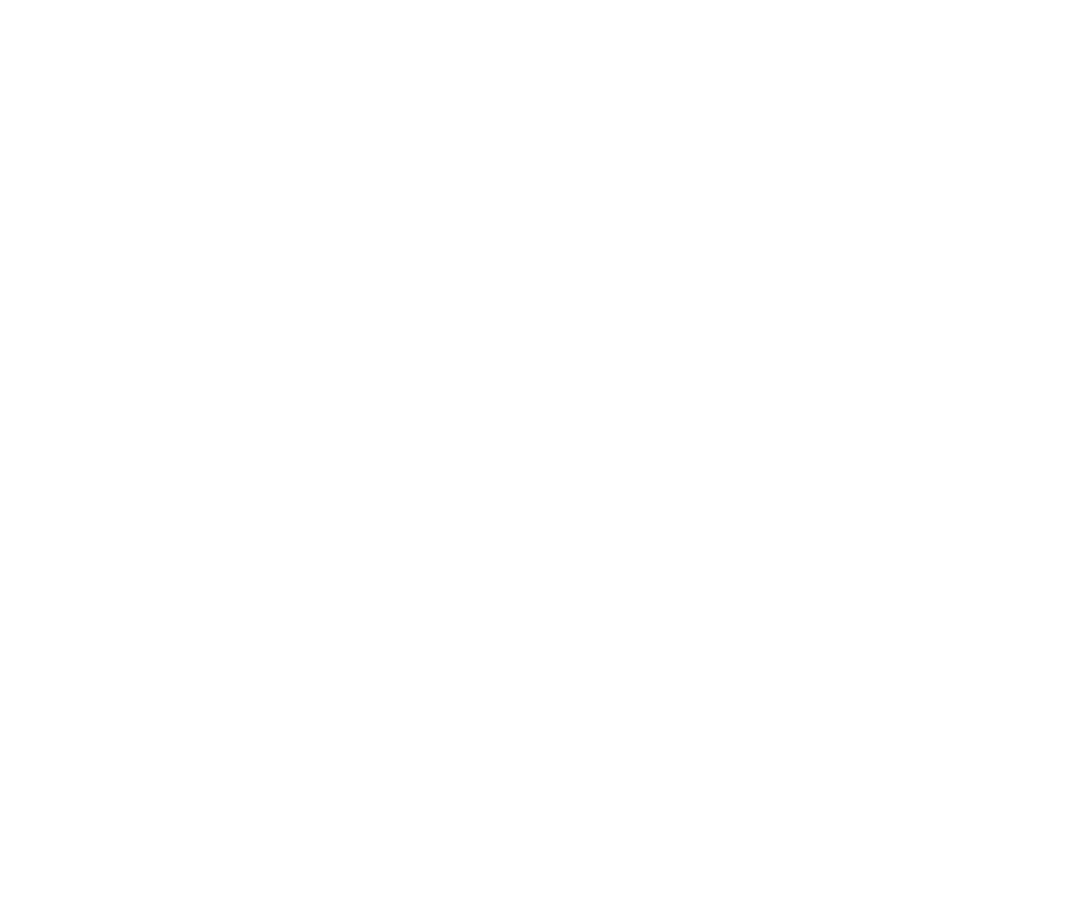
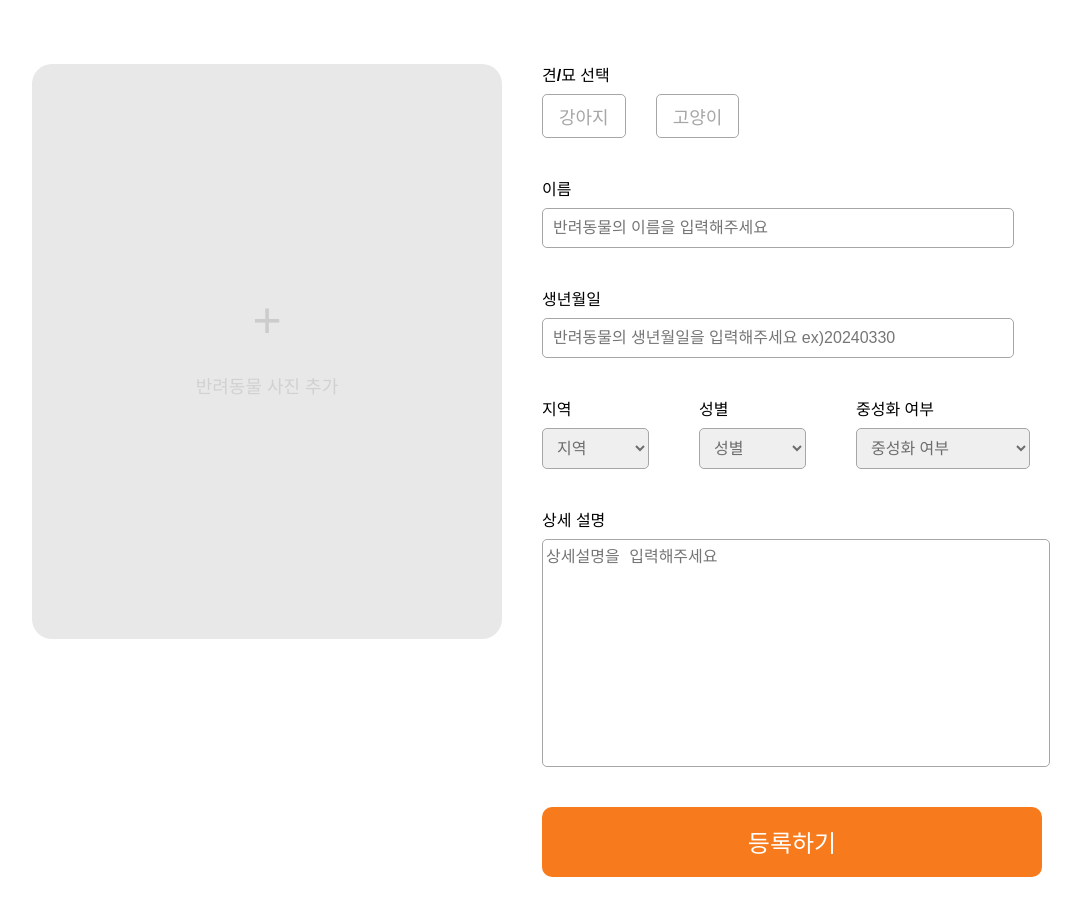
Before and after one commit to Nod-e-ata/nyang-meongsori, a React (Vite) app: page /petform in a window 1280 px wide. Shown: the top 916 px of the page, without its empty margins (94-1175 px from the left). Before the commit the page ends 800 px from the top, so only its background shows below. Built offline with nearby package versions, Linux system fonts and the light colour scheme; a web font is replaced by a local one.

Commit message:
feat: petform page, add petform path

```diff
--- a/src/App.jsx
+++ b/src/App.jsx
@@ -1,11 +1,22 @@
+import React from 'react';
+import {BrowserRouter as Router, Routes, Route} from 'react-router-dom';
 import './App.css'
+import Login from './pages/login';
+import Signup from './pages/signup';
+import MyPage from './pages/mypage';
+import PetForm from './pages/pet-form';
 
 function App() {
   return (
-    <div className="centered-container">
-      {/* 빈화면 */}
-    </div>
-  )
-}
+    <Router>
+      <Routes>
+        <Route path="/login" element={<Login/>}/>
+        <Route path="/signup" element={<Signup/>}/>
+        <Route path="/mypage" element={<MyPage/>}/>
+        <Route path="/petform" element={<PetForm/>}/>
+      </Routes>
+    </Router>
+  );
+};
 
-export default App
+export default App;
--- /dev/null
+++ b/src/pages/pet-form.css
@@ -0,0 +1,178 @@
+.pet-form {
+  display: flex;
+  justify-content: center;
+  align-items: flex-start;
+  gap: 40px;
+  padding: 40px 20px;
+}
+
+.pet-form-container {
+  padding-top: 140px;
+  box-sizing: border-box;
+}
+
+.form-left {
+  flex: 1;
+  display: flex;
+  justify-content: center;
+  align-items: center;
+}
+
+.photo-upload {
+  width: 470px;
+  height: 575px;
+  border-radius: 20px;
+  background-color: #e8e8e8;
+  display: flex;
+  flex-direction: column;
+  justify-content: center;
+  align-items: center;
+  color: #a6a6a6;
+  font-size: 24px;
+  cursor: pointer;
+  position: relative;
+  overflow: hidden;
+  transition: background-color 0.3s ease;
+}
+
+.photo-upload:hover {
+  background-color: #f0f0f0;
+}
+
+.photo-upload span {
+  font-size: 50px;
+  color: #ccc;
+  margin-bottom: 8px;
+}
+
+.photo-upload p {
+  font-size: 18px;
+  margin-top: 8px;
+  color: #d1d1d1;
+  font-weight: 500;
+}
+
+.photo-preview {
+  width: 100%;
+  height: 100%;
+  object-fit: cover;
+  border-radius: 20px;
+}
+
+.form-right {
+  flex: 1;
+  display: flex;
+  flex-direction: column;
+  gap: 20px;
+}
+
+.input-group {
+  display: flex;
+  flex-direction: column;
+  align-items: flex-start;
+  margin-bottom: 20px;
+}
+
+.input-group label {
+  font-weight: bold;
+  margin-bottom: 6px;
+  margin-left: 0;
+}
+
+.input-group input {
+  width: 100%;
+  max-width: 450px;
+  padding: 10px;
+  border: 1px solid #a6a6a6;
+  border-radius: 5px;
+  font-size: 16px;
+  color: #a6a6a6;
+}
+
+.input-group select {
+  padding: 10px;
+  border: 1px solid #a6a6a6;
+  border-radius: 5px;
+  font-size: 16px;
+  margin-right: 30px;
+  width: 107px;
+  padding-right: 30px;
+  color: #6d6d6d;
+}
+
+.input-group select option {
+  color: #a6a6a6;
+}
+
+.input-group.neuter-group select {
+  width: 174px;
+  color: #6d6d6d;
+}
+
+.input-group textarea {
+  border: 1px solid #a6a6a6;
+  border-radius: 5px;
+  font-size: 16px;
+  resize: none;
+  min-width: 500px;
+  min-height: 220px;
+  color: #a6a6a6;
+  padding: 3px;
+}
+
+.button-group {
+  display: flex;
+  gap: 10px;
+  padding: 0;
+  margin: 0;
+}
+
+.button-group button {
+  padding: 8px 16px;
+  border: 1px solid #a6a6a6;
+  background-color: #ffffff;
+  border-radius: 5px;
+  cursor: pointer;
+  font-size: 18px;
+  color: #a6a6a6;
+  margin-right: 20px;
+  transition: none;
+}
+
+.button-group button:hover {
+  border-color: #f77b1c;
+  color: #f77b1c;
+}
+
+.button-group button.selected {
+  border: 1px solid #f77b1c;
+  color: #f77b1c;
+  background-color: #ffffff;
+}
+
+.input-row {
+  display: flex;
+  gap: 20px;
+}
+
+.submit-button {
+  width: 500px;
+  height: 70px;
+  align-self: flex-start;
+  padding: 12px 40px;
+  background-color: #f77b1c;
+  color: #ffffff;
+  font-size: 24px;
+  border: none;
+  border-radius: 10px;
+  cursor: pointer;
+  transition: background-color 0.3s ease;
+}
+
+.submit-button:hover {
+  background-color: #d96613;
+}
+
+.file-input {
+  display: none;
+}
--- /dev/null
+++ b/src/pages/pet-form.jsx
@@ -0,0 +1,189 @@
+import React, { useState, useRef } from 'react';
+import './pet-form.css';
+import TopBar from '../components/TopBar';
+
+const PetForm = () => {
+  const [photo, setPhoto] = useState(null);
+  const [photoPreview, setPhotoPreview] = useState(null);
+  const fileInputRef = useRef(null);
+
+  const [selectedType, setSelectedType] = useState(null);
+  const [name, setName] = useState('');
+  const [birthDate, setBirthDate] = useState('');
+  const [region, setRegion] = useState('');
+  const [gender, setGender] = useState('');
+  const [neuter, setNeuter] = useState('');
+  const [description, setDescription] = useState('');
+
+  const handlePhotoChange = (e) => {
+    const file = e.target.files[0];
+    if (file) {
+      setPhoto(file);
+      setPhotoPreview(URL.createObjectURL(file));
+    }
+  };
+
+  const handlePhotoClick = () => {
+    fileInputRef.current.click();
+  };
+
+  const handleTypeClick = (type) => {
+    setSelectedType(type);
+  };
+
+  const handleSubmit = (e) => {
+    e.preventDefault();
+
+    if (!selectedType) return alert('견/묘를 선택해주세요.');
+    if (!name.trim()) return alert('이름을 입력해주세요.');
+    if (!birthDate.trim()) return alert('생년월일을 입력해주세요.');
+    if (!region) return alert('지역을 선택해주세요.');
+    if (!gender) return alert('성별을 선택해주세요.');
+    if (!neuter) return alert('중성화 여부를 선택해주세요.');
+
+    const formData = {
+      photo,
+      type: selectedType,
+      name,
+      birthDate,
+      region,
+      gender,
+      neuter,
+      description,
+    };
+
+    console.log('폼 제출 데이터:', formData);
+    alert('폼이 성공적으로 제출되었습니다.');
+  };
+
+  return (
+    <div>
+      <TopBar />
+      <div className="pet-form-container">
+        <form className="pet-form" onSubmit={handleSubmit}>
+          <div className="form-left">
+            <div className="photo-upload" onClick={handlePhotoClick}>
+              {photoPreview ? (
+                <img src={photoPreview} alt="Preview" className="photo-preview" />
+              ) : (
+                <>
+                  <span>+</span>
+                  <p>반려동물 사진 추가</p>
+                </>
+              )}
+              <input
+                type="file"
+                accept="image/*"
+                onChange={handlePhotoChange}
+                ref={fileInputRef}
+                className="file-input"
+              />
+            </div>
+          </div>
+
+          <div className="form-right">
+            <div className="input-group">
+              <label>견/묘 선택</label>
+              <div className="button-group">
+                <button
+                  type="button"
+                  className={selectedType === 'dog' ? 'selected' : ''}
+                  onClick={() => handleTypeClick('dog')}
+                >
+                  강아지
+                </button>
+                <button
+                  type="button"
+                  className={selectedType === 'cat' ? 'selected' : ''}
+                  onClick={() => handleTypeClick('cat')}
+                >
+                  고양이
+                </button>
+              </div>
+            </div>
+
+            <div className="input-group">
+              <label>이름</label>
+              <input
+                type="text"
+                placeholder="반려동물의 이름을 입력해주세요"
+                value={name}
+                onChange={(e) => setName(e.target.value)}
+              />
+            </div>
+
+            <div className="input-group">
+              <label>생년월일</label>
+              <input
+                type="text"
+                placeholder="반려동물의 생년월일을 입력해주세요 ex)20240330"
+                value={birthDate}
+                onChange={(e) => setBirthDate(e.target.value)}
+              />
+            </div>
+
+            <div className="input-row">
+              <div className="input-group">
+                <label>지역</label>
+                <select
+                  value={region}
+                  onChange={(e) => setRegion(e.target.value)}
+                >
+                  <option value="" disabled hidden>지역</option>
+                  <option>서울</option>
+                  <option>인천</option>
+                  <option>대전</option>
+                  <option>대구</option>
+                  <option>부산</option>
+                  <option>경기</option>
+                  <option>광주</option>
+                  <option>울산</option>
+                  <option>제주</option>
+                </select>
+              </div>
+
+              <div className="input-group">
+                <label>성별</label>
+                <select
+                  value={gender}
+                  onChange={(e) => setGender(e.target.value)}
+                >
+                  <option value="" disabled hidden>성별</option>
+                  <option>남자</option>
+                  <option>여자</option>
+                </select>
+              </div>
+
+              <div className="input-group neuter-group">
+                <label>중성화 여부</label>
+                <select
+                  value={neuter}
+                  onChange={(e) => setNeuter(e.target.value)}
+                >
+                  <option value="" disabled hidden>중성화 여부</option>
+                  <option>중성화 O</option>
+                  <option>중성화 X</option>
+                </select>
+              </div>
+            </div>
+
+            <div className="input-group">
+              <label>상세 설명</label>
+              <textarea
+                placeholder="상세설명을 입력해주세요"
+                value={description}
+                onChange={(e) => setDescription(e.target.value)}
+              />
+            </div>
+
+            <button type="submit" className="submit-button">
+              등록하기
+            </button>
+          </div>
+        </form>
+      </div>
+    </div>
+  );
+};
+
+export default PetForm;
```
